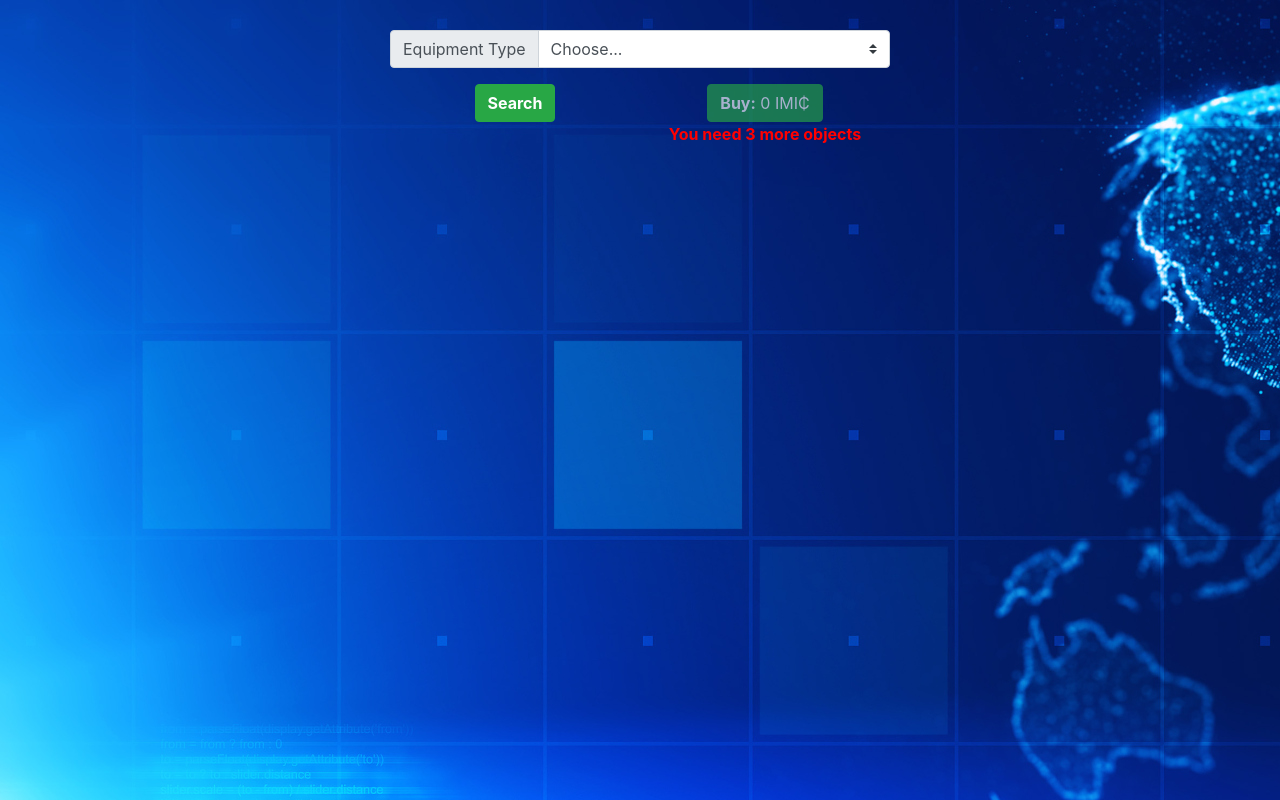
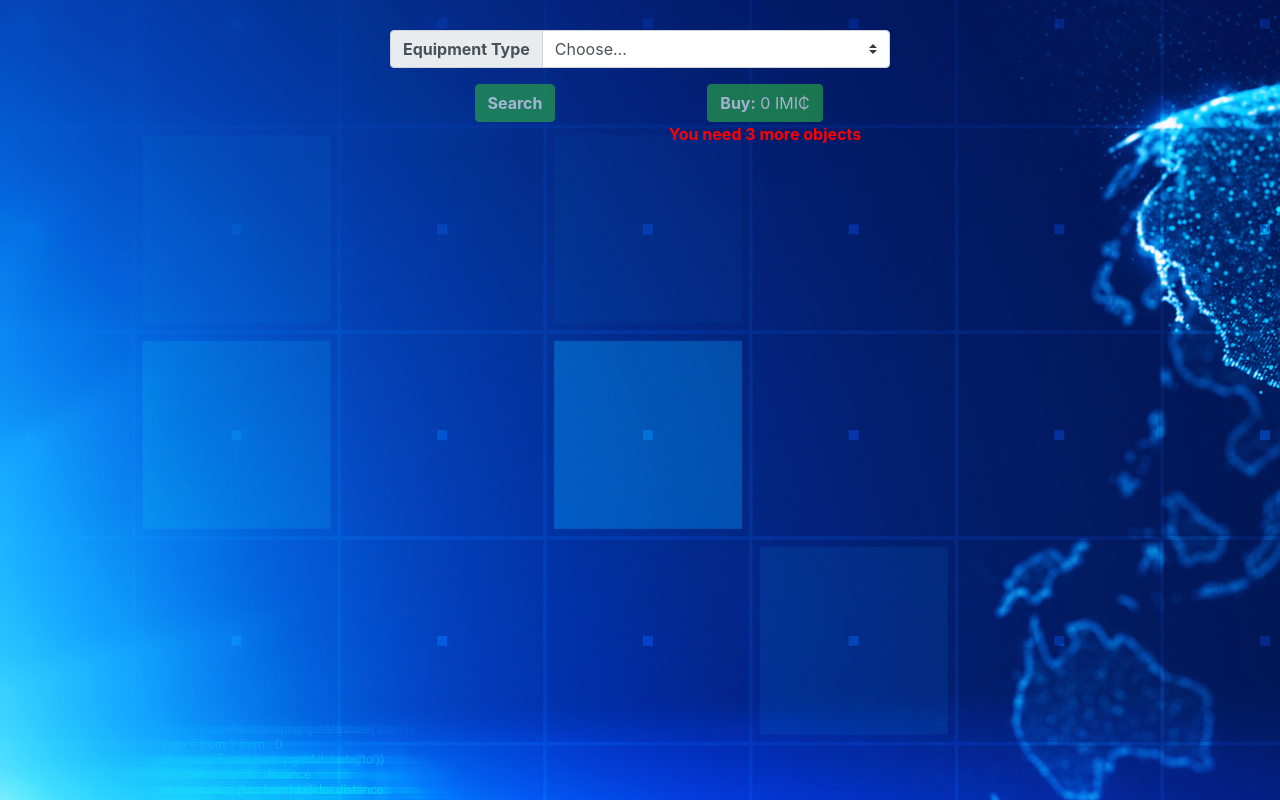
Before and after one commit to JeffreyLebowski90/london_pitch, a React (Create React App) app: page / in a window 1280 px wide. Built offline with nearby package versions, Linux system fonts and the light colour scheme.

Commit message:
debuggato

```diff
--- a/src/App.js
+++ b/src/App.js
@@ -95,7 +95,8 @@ class App extends Component {
           value = {this.state.dropValue}/>
         <div className="row" style={{maxWidth: '500px', margin: 'auto'}}>
           <div className="col">
-            <button className="btn btn-success" onClick={this.buttonHandler}><strong>Search</strong></button>
+            <button className="btn btn-success" onClick={this.buttonHandler} disabled={!this.state.dropValue}
+            ><strong>Search</strong></button>
           </div>
           <div className="col">
             <button className="btn btn-success" disabled={this.state.boxArray.length < 3 || this.state.buyAlreadyClicked}
--- a/src/components/Radio/Radio.js
+++ b/src/components/Radio/Radio.js
@@ -8,7 +8,7 @@ const radio = (props) => {
             <div className="input-group-prepend">
                 <label className="input-group-text"
                     htmlFor="inputGroupSelect01">
-                    Equipment Type</label>
+                    <strong>Equipment Type</strong></label>
             </div>
             <select className="custom-select" id="inputGroupSelect01"
                 onChange={props.dropChange} value={props.value}>
```
